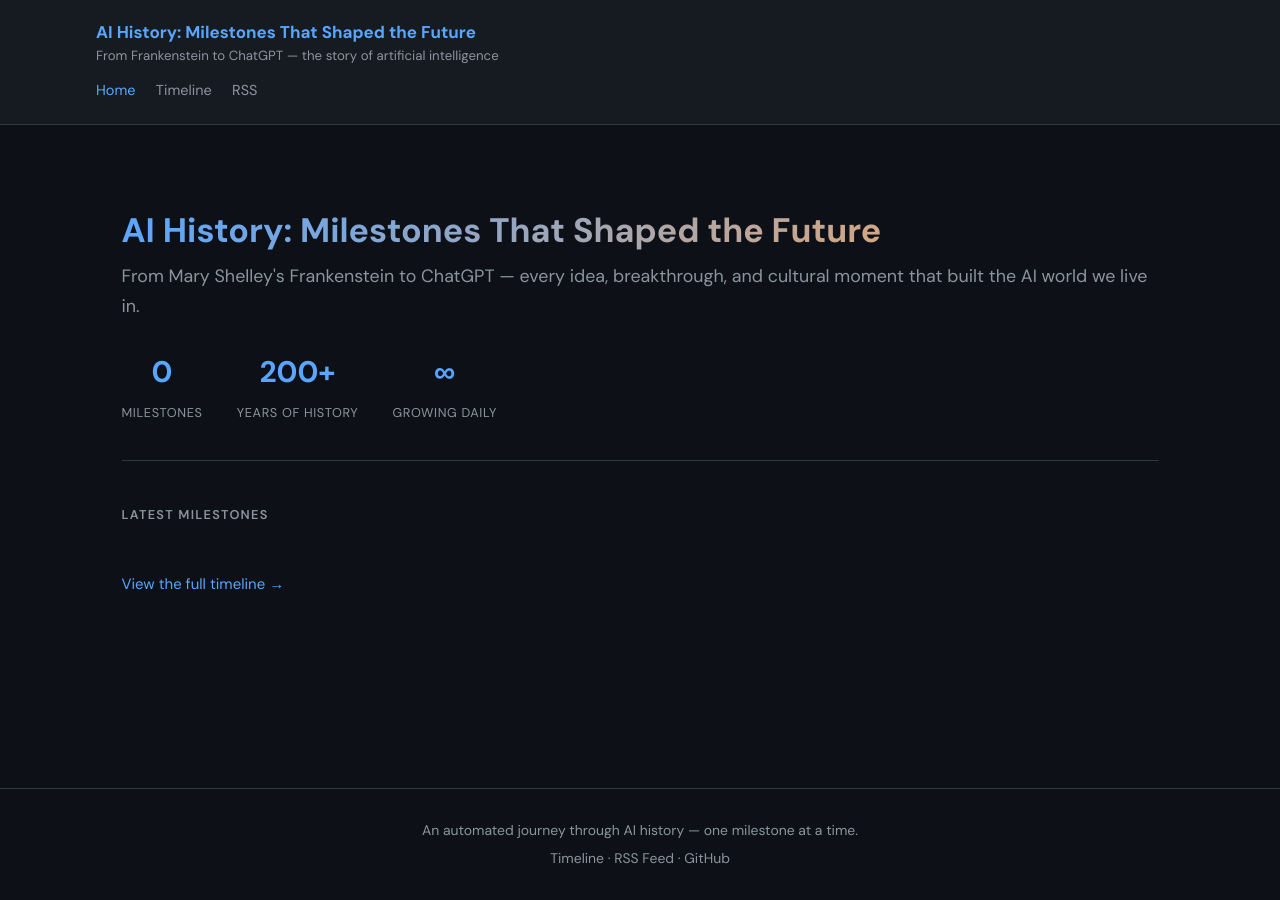
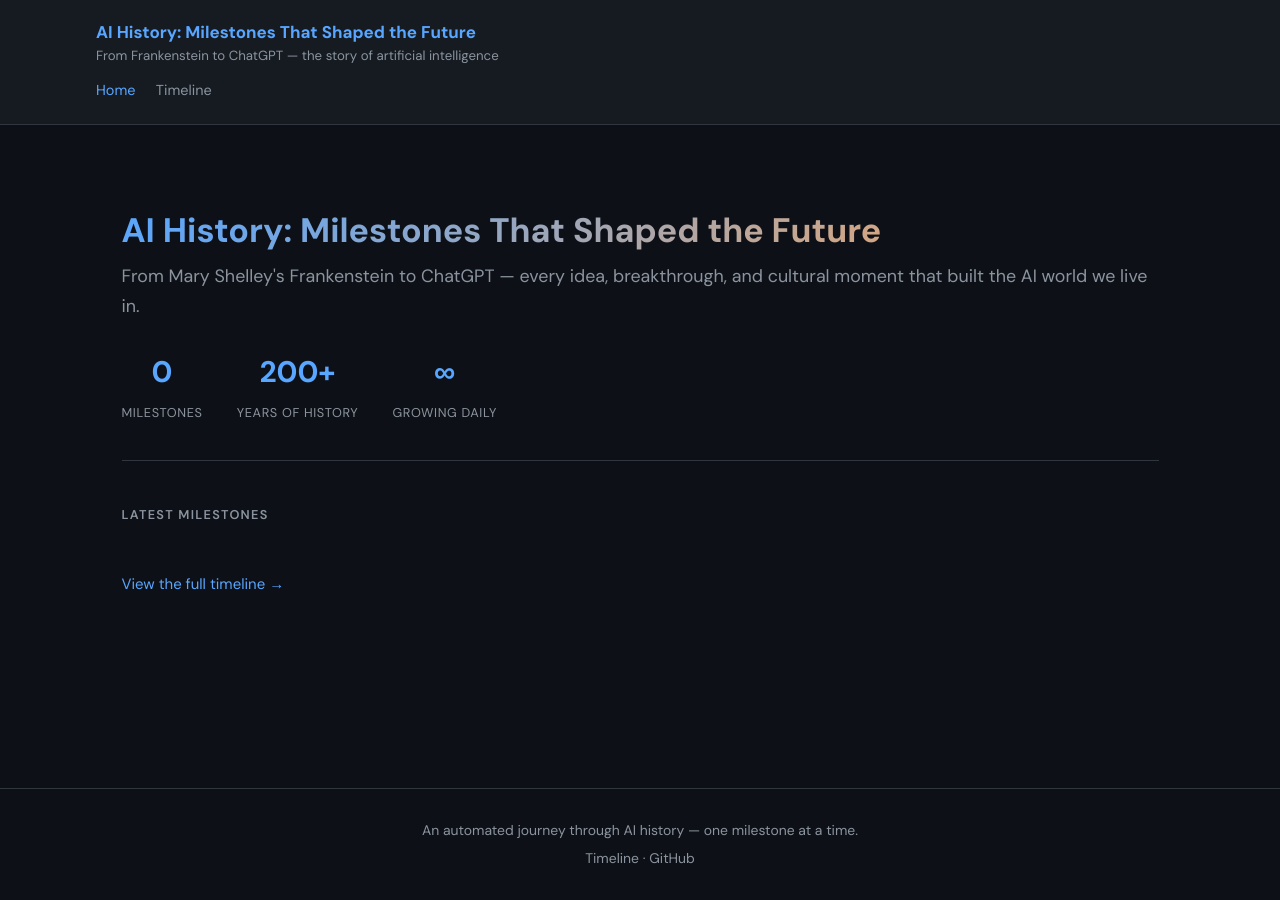
Before and after one commit to aag1091-alt/AI-History-Blog, a Jekyll site: the page built from index.md, in a window 1280 px wide. Built offline with Jekyll 4.4.1, drawn with Linux system fonts in a browser that asks for light colours.

Commit message:
Remove RSS feed
Co-Authored-By: Claude Sonnet 4.6 <noreply@anthropic.com>

```diff
--- a/Gemfile
+++ b/Gemfile
@@ -1,7 +1,6 @@
 source "https://rubygems.org"
 
 gem "jekyll", "~> 4.3"
-gem "jekyll-feed"
 gem "jekyll-seo-tag"
 gem "jekyll-sitemap"
 gem "webrick"
--- a/_config.yml
+++ b/_config.yml
@@ -18,7 +18,6 @@ color_theme: dark
 permalink: /:year/:month/:day/:title/
 
 plugins:
-  - jekyll-feed
   - jekyll-seo-tag
   - jekyll-sitemap
 
--- a/_includes/footer.html
+++ b/_includes/footer.html
@@ -3,8 +3,7 @@
     <p>An automated journey through AI history — one milestone at a time.</p>
     <p class="footer-links">
       <a href="{{ '/timeline' | relative_url }}">Timeline</a> ·
-      <a href="{{ '/feed.xml' | relative_url }}">RSS Feed</a> ·
-      <a href="https://github.com/aag1091-alt/AI-History-Blog" target="_blank" rel="noopener">GitHub</a>
+<a href="https://github.com/aag1091-alt/AI-History-Blog" target="_blank" rel="noopener">GitHub</a>
     </p>
   </div>
 </footer>
--- a/_includes/header.html
+++ b/_includes/header.html
@@ -6,8 +6,7 @@
       <nav class="site-nav">
         <a href="{{ '/' | relative_url }}" {% if page.url == '/' %}class="active"{% endif %}>Home</a>
         <a href="{{ '/timeline' | relative_url }}" {% if page.url contains 'timeline' %}class="active"{% endif %}>Timeline</a>
-        <a href="{{ '/feed.xml' | relative_url }}">RSS</a>
-      </nav>
+</nav>
     </div>
   </div>
 </header>
--- a/_layouts/default.html
+++ b/_layouts/default.html
@@ -9,7 +9,6 @@
   <link rel="preconnect" href="https://fonts.gstatic.com" crossorigin>
   <link href="https://fonts.googleapis.com/css2?family=DM+Sans:ital,wght@0,400;0,500;0,600;0,700;1,400&family=JetBrains+Mono:wght@400;500&display=swap" rel="stylesheet">
   <link rel="stylesheet" href="{{ '/assets/css/style.css' | relative_url }}">
-  {% feed_meta %}
   {% seo %}
 </head>
 <body class="theme-{{ site.color_theme | default: 'dark' }}">
```
